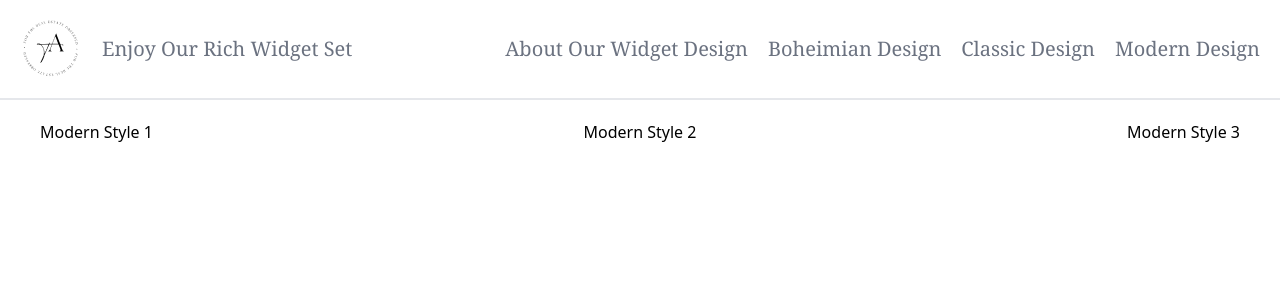
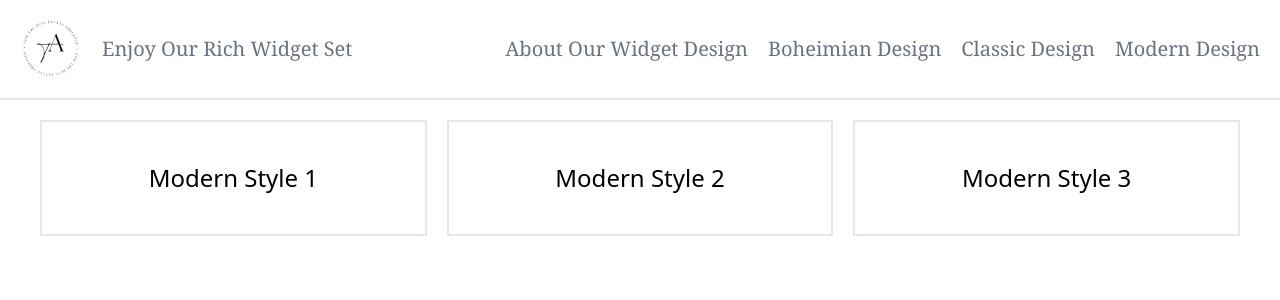
Before and after one commit to apress2015/apress2015.github.io, a React (Create React App) app: page /modern in a window 1280 px wide. Shown: the top 300 px of the page. Built offline with nearby package versions, Linux system fonts and the light colour scheme; a web font is replaced by a local one.

Commit message:
feat: fitting style cards in screen

```diff
--- a/src/components/Boheimian/index.jsx
+++ b/src/components/Boheimian/index.jsx
@@ -3,14 +3,14 @@ import StyleCard from "../StyleCard";
 
 const Boheimian = () => {
   return (
-    <div className="flex justify-between px-10">
-      <a href="/boheimian/style1">
+    <div className="flex justify-between px-10 gap-5">
+      <a className="w-full" href="/boheimian/style1">
         <StyleCard styleName="Boheimian Style 1" />
       </a>
-      <a href="/boheimian/style2">
+      <a className="w-full" href="/boheimian/style2">
         <StyleCard styleName="Boheimian Style 2" />
       </a>
-      <a href="/boheimian/style3">
+      <a className="w-full" href="/boheimian/style3">
         <StyleCard styleName="Boheimian Style 3" />
       </a>
     </div>
--- a/src/components/Classic/index.jsx
+++ b/src/components/Classic/index.jsx
@@ -3,14 +3,14 @@ import StyleCard from "../StyleCard";
 
 const Classic = () => {
   return (
-    <div className="flex justify-between px-10">
-      <a href="/classic/style1">
+    <div className="flex justify-between px-10 gap-5">
+      <a className="w-full" href="/classic/style1">
         <StyleCard styleName="Classic Style 1" />
       </a>
-      <a href="/classic/style2">
+      <a className="w-full" href="/classic/style2">
         <StyleCard styleName="Classic Style 2" />
       </a>
-      <a href="/classic/style3">
+      <a className="w-full" href="/classic/style3">
         <StyleCard styleName="Classic Style 3" />
       </a>
     </div>
--- a/src/components/Home/index.jsx
+++ b/src/components/Home/index.jsx
@@ -1,7 +1,20 @@
 import React from "react";
+import StyleCard from "../StyleCard";
 
 const Home = () => {
-  return <div>Home</div>;
+  return (
+    <div className="flex justify-between px-10 gap-5">
+      <a className="w-full" href="/boheimian">
+        <StyleCard styleName="Boheimian Design" />
+      </a>
+      <a className="w-full" href="/classic">
+        <StyleCard styleName="Classic Design" />
+      </a>
+      <a className="w-full" href="/modern">
+        <StyleCard styleName="Modern Design" />
+      </a>
+    </div>
+  );
 };
 
 export default Home;
--- a/src/components/Modern/index.jsx
+++ b/src/components/Modern/index.jsx
@@ -3,14 +3,14 @@ import StyleCard from "../StyleCard";
 
 const Modern = () => {
   return (
-    <div className="flex justify-between px-10">
-      <a href="/modern/style1">
+    <div className="flex justify-between px-10 gap-5">
+      <a className="w-full" href="/modern/style1">
         <StyleCard styleName="Modern Style 1" />
       </a>
-      <a href="/modern/style2">
+      <a className="w-full" href="/modern/style2">
         <StyleCard styleName="Modern Style 2" />
       </a>
-      <a href="/modern/style3">
+      <a className="w-full" href="/modern/style3">
         <StyleCard styleName="Modern Style 3" />
       </a>
     </div>
--- a/src/components/StyleCard/index.jsx
+++ b/src/components/StyleCard/index.jsx
@@ -1,7 +1,11 @@
 import React from "react";
 
 const StyleCard = (props) => {
-  return <div>{props.styleName}</div>;
+  return (
+    <div className="flex flex-col items-center w-full border-2">
+      <h2 className="py-10 text-2xl font-sans">{props.styleName}</h2>
+    </div>
+  );
 };
 
 export default StyleCard;
--- a/src/index.css
+++ b/src/index.css
@@ -1040,6 +1040,10 @@ video {
   width: 100%;
 }
 
+.w-screen {
+  width: 100vw;
+}
+
 .min-w-\[150px\] {
   min-width: 150px;
 }
@@ -1070,6 +1074,10 @@ video {
 
 .max-w-max {
   max-width: 1500px;
+}
+
+.flex-1 {
+  flex: 1 1 0%;
 }
 
 .-translate-y-1\/2 {
@@ -1135,10 +1143,6 @@ video {
   align-items: center;
 }
 
-.items-baseline {
-  align-items: baseline;
-}
-
 .justify-end {
   justify-content: flex-end;
 }
@@ -1175,12 +1179,12 @@ video {
   gap: 1rem;
 }
 
+.gap-5 {
+  gap: 1.25rem;
+}
+
 .gap-6 {
   gap: 1.5rem;
-}
-
-.gap-5 {
-  gap: 1.25rem;
 }
 
 .gap-x-8 {
@@ -1286,6 +1290,10 @@ video {
   border-width: 1px;
 }
 
+.border-2 {
+  border-width: 2px;
+}
+
 .border-b {
   border-bottom-width: 1px;
 }
@@ -1294,20 +1302,16 @@ video {
   border-bottom-width: 1px;
 }
 
+.border-b-2 {
+  border-bottom-width: 2px;
+}
+
 .border-l-\[20px\] {
   border-left-width: 20px;
 }
 
 .border-t {
   border-top-width: 1px;
-}
-
-.border-b-2 {
-  border-bottom-width: 2px;
-}
-
-.border-b-4 {
-  border-bottom-width: 4px;
 }
 
 .border-\[\#363853\] {
@@ -1442,16 +1446,6 @@ video {
   background-color: rgb(255 255 255 / 0.4);
 }
 
-.bg-gray-200 {
-  --tw-bg-opacity: 1;
-  background-color: rgb(229 231 235 / var(--tw-bg-opacity));
-}
-
-.bg-gray-100 {
-  --tw-bg-opacity: 1;
-  background-color: rgb(243 244 246 / var(--tw-bg-opacity));
-}
-
 .object-contain {
   object-fit: contain;
 }
@@ -1648,6 +1642,10 @@ video {
   font-family: ui-serif, Georgia, Cambria, "Times New Roman", Times, serif;
 }
 
+.font-sans {
+  font-family: ui-sans-serif, system-ui, sans-serif, "Apple Color Emoji", "Segoe UI Emoji", "Segoe UI Symbol", "Noto Color Emoji";
+}
+
 .text-12 {
   font-size: 12px;
 }
@@ -1722,6 +1720,11 @@ video {
   line-height: 1.75rem;
 }
 
+.text-2xl {
+  font-size: 1.5rem;
+  line-height: 2rem;
+}
+
 .font-black {
   font-weight: 900;
 }
@@ -1859,9 +1862,9 @@ video {
   color: rgb(54 56 83 / var(--tw-text-opacity));
 }
 
-.text-gray-400 {
+.text-gray-500 {
   --tw-text-opacity: 1;
-  color: rgb(156 163 175 / var(--tw-text-opacity));
+  color: rgb(107 114 128 / var(--tw-text-opacity));
 }
 
 .text-imageOnlyBText {
@@ -1872,16 +1875,6 @@ video {
 .text-white {
   --tw-text-opacity: 1;
   color: rgb(255 255 255 / var(--tw-text-opacity));
-}
-
-.text-gray-700 {
-  --tw-text-opacity: 1;
-  color: rgb(55 65 81 / var(--tw-text-opacity));
-}
-
-.text-gray-500 {
-  --tw-text-opacity: 1;
-  color: rgb(107 114 128 / var(--tw-text-opacity));
 }
 
 .placeholder-\[\#363853\]::placeholder {
```
